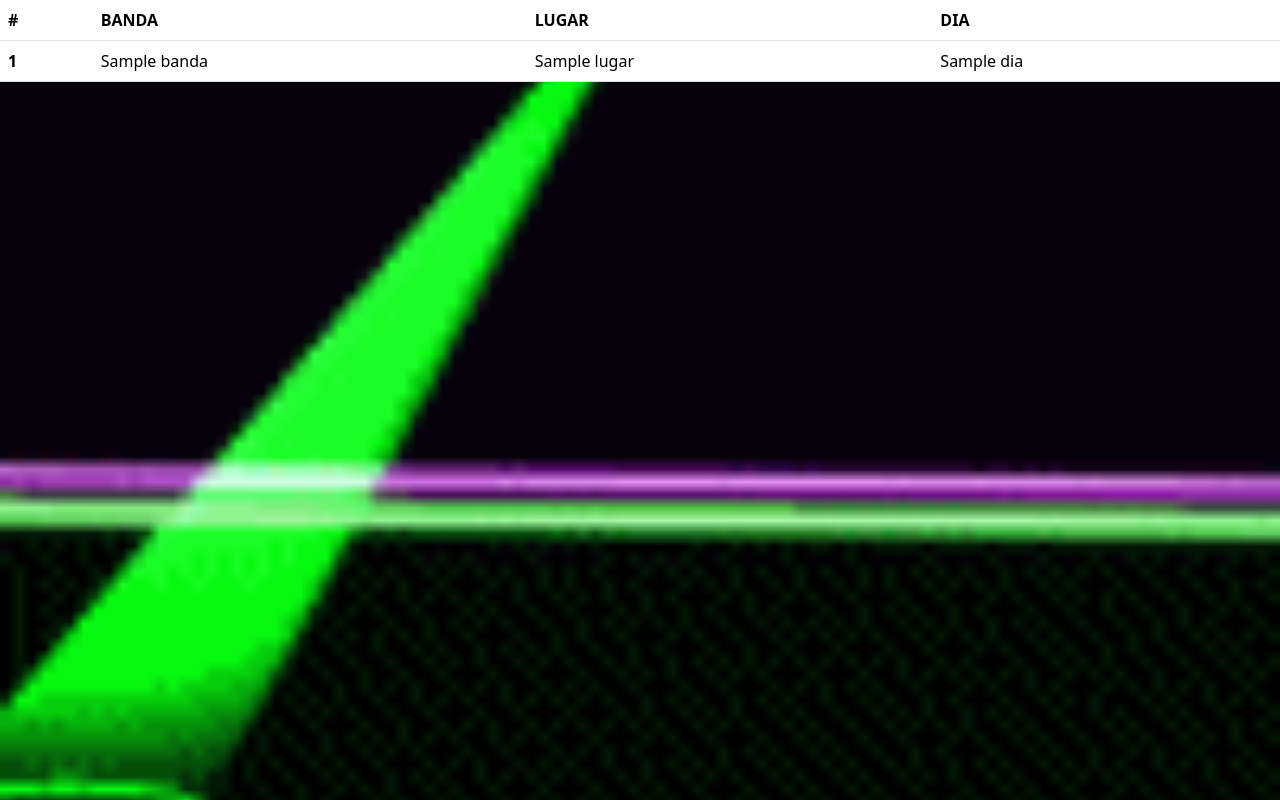
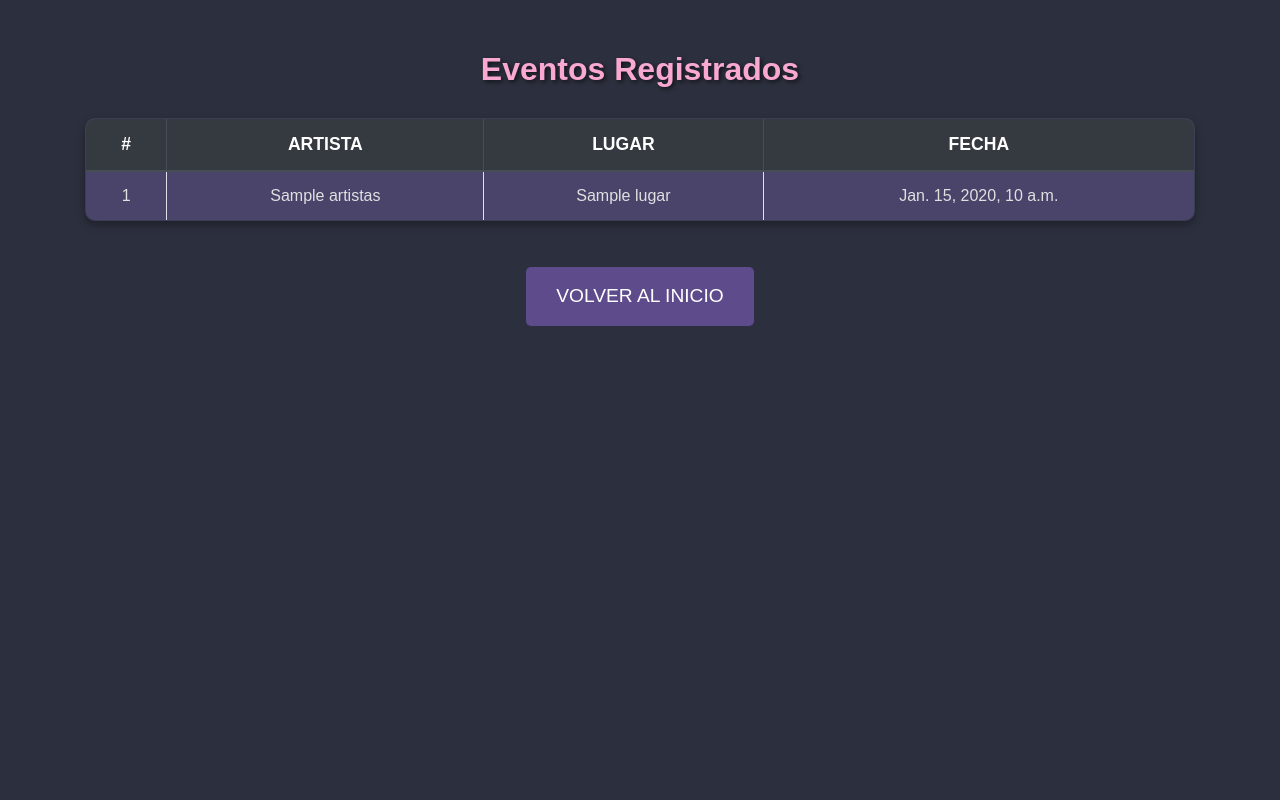
Before and after one commit to AleRuiz27/barWEBDos, a Django app: template Bar-Web/bandas/templates/def.html in a window 1280 px wide. Run offline with Django 5.2, Linux system fonts and the light colour scheme; the template is opened without the code that fills it: most values are stand-ins (such as "Sample title", 1, 10 or a date in 2020); some libraries are stand-ins or nearby versions.

Commit message:
Add files via upload

```diff
--- a/Bar-Web/bandas/forms.py
+++ b/Bar-Web/bandas/forms.py
@@ -1,9 +1,9 @@
 from django import forms
-from .models import conciertos
+from .models import bandas_conciertos
 
 class cargaConciertos(forms.ModelForm):
     class Meta:
-        model = conciertos
+        model = bandas_conciertos
         fields = ["ARTISTAS", "LUGAR", "FECHA"]
         widgets ={
             'FECHA': forms.DateInput(attrs={'type': 'date'}),
--- a/Bar-Web/bandas/models.py
+++ b/Bar-Web/bandas/models.py
@@ -2,9 +2,11 @@ from django.db import models
 
 # Create your models here.
 class conciertos(models.Model):
-    ARTISTAS = models.CharField(max_length=100)
+    ARTISTAS = models.CharField(max_length=100,primary_key=True)
     LUGAR = models.CharField(max_length=100)
     FECHA = models.DateField()
+    class Meta:
+        db_table = 'bandas_conciertos'
     def __str__(self):
         return self.ARTISTAS
 
--- a/Bar-Web/bandas/templates/def.html
+++ b/Bar-Web/bandas/templates/def.html
@@ -1,100 +1,150 @@
 <!DOCTYPE html>
+<html lang="es">
+<head>
+    <meta charset="UTF-8">
+    <meta name="viewport" content="width=device-width, initial-scale=1.0">
+    <title>Eventos Registrados</title>
+    <!-- Enlace a Bootstrap para el diseño de la tabla -->
+    <link href="https://cdn.jsdelivr.net/npm/bootstrap@4.5.2/dist/css/bootstrap.min.css" rel="stylesheet">
+    <style>
+        /* Fondo oscuro y fuente clara */
+        body {
+            background-color: #2c2f3d; /* Fondo oscuro */
+            color: #e0e0e0; /* Texto en gris claro para contrastar */
+            font-family: 'Arial', sans-serif;
+        }
 
-<html>
-    <link href="https://cdn.jsdelivr.net/npm/bootstrap@5.3.3/dist/css/bootstrap.min.css" rel="stylesheet" integrity="sha384-QWTKZyjpPEjISv5WaRU9OFeRpok6YctnYmDr5pNlyT2bRjXh0JMhjY6hW+ALEwIH" crossorigin="anonymous">
-    <script src="https://cdn.jsdelivr.net/npm/bootstrap@5.3.3/dist/js/bootstrap.bundle.min.js" integrity="sha384-YvpcrYf0tY3lHB60NNkmXc5s9fDVZLESaAA55NDzOxhy9GkcIdslK1eN7N6jIeHz" crossorigin="anonymous"></script>
+        .container {
+            margin-top: 50px;
+        }
 
-    <table class="table">
-        <thead>
-          <tr>
-            <th scope="col">#</th>
-            <th scope="col">BANDA</th>
-            <th scope="col">LUGAR</th>
-            <th scope="col">DIA</th>
-          </tr>
-        </thead>
-        <tbody>
-          {% for evento in eventos%}
-          <tr>
-            <th scope="row">{{forloop.counter}}</th>
-            <td>{{evento.BANDA}}</td>
-            <td>{{evento.LUGAR}}</td>
-            <td>{{evento.DIA}}</td>
-          </tr>
-          {%endfor%}
+        h2 {
+            color: #f8a8d1; /* Rosa suave para el título */
+            font-weight: 600;
+            text-align: center;
+            margin-bottom: 30px;
+            text-shadow: 2px 2px 4px rgba(0, 0, 0, 0.6); /* Sombra sutil */
+        }
 
-        </tbody>
-      </table>
-      <style>
-        input {
-padding: 10px;
-border: 1px solid #444;
-border-radius: 5px;
-font-size: 16px;
-margin-right: 30px;
-background-color: #1a1a1a;
-color: #eee;
-outline: none;
-box-shadow: 0px 0px 8px rgba(127, 41, 167, 0.3);
-transition: all 0.3s ease;
-}
+        /* Estilos para la tabla */
+        .table {
+            border-radius: 10px;
+            overflow: hidden;
+            box-shadow: 0 4px 8px rgba(0, 0, 0, 0.3); /* Sombra sutil para la tabla */
+            background-color: #3a3f56; /* Fondo oscuro para la tabla */
+        }
 
-input:focus {
-border-color: #676767;
-box-shadow: 0px 0px 12px rgba(255, 7, 127, 0.5);
-}
+        .table th, .table td {
+            text-align: center;
+            padding: 12px;
+        }
 
-button {
-padding: 10px 20px;
-background-color: #160347;
-color: #bce6f7;
-border: none;
-border-radius: 5px;
-cursor: pointer;
-box-shadow: 0px 0px 8px rgba(255, 20, 147, 0.4);
-transition: background-color 0.3s ease, box-shadow 0.3s ease;
-}
+        /* Encabezados de la tabla en color violeta oscuro */
+        .thead-dark {
+            background-color: #5c3d78; /* Violeta oscuro */
+            color: #f4f1f1; /* Texto claro */
+        }
 
-button:hover {
-background-color: #e60073;
-box-shadow: 0px 0px 12px rgba(255, 20, 147, 0.6);
-}
-@keyframes moverFondo {
-0% { background-position: center; }
-100% { background-position: center top; }
-}
-@keyframes balanceoFondo {
-0% { background-position: left center; }
-50% { background-position: right center; }
-100% { background-position: left center; }
-}
-@keyframes moverFondoOlas {
-0% { background-position: center top; }
-50% { background-position: center bottom; }
-100% { background-position: center top; }
-}
+        /* Filas alternadas con fondo suave */
+        .table-striped tbody tr:nth-of-type(odd) {
+            background-color: #4a446b; /* Un tono más oscuro para las filas alternadas */
+        }
 
-body{
+        .table-striped tbody tr:nth-of-type(even) {
+            background-color: #2c2f3d; /* Fondo oscuro para las filas pares */
+        }
 
-display: flex;
-flex-direction: column;
-align-items: center;
-height: 100vh;
+        /* Fila de mensaje cuando no haya eventos */
+        .text-center {
+            color: #f8a8d1; /* Rosa para el mensaje */
+        }
 
-background-image: url('/static/images/WlMN.gif');
-background-size: cover;
-background-position: center;
-background-repeat: no-repeat;
-animation: moverFondo 20s linear infinite;
+        /* Estilo de las celdas */
+        .table td {
+            color: #e0e0e0; /* Color de texto claro */
+        }
 
+        /* Hover sobre las filas para un efecto de resalte */
+        .table-striped tbody tr:hover {
+            background-color: #6e4c99; /* Efecto de hover en color violeta */
+            cursor: pointer;
+            transition: background-color 0.3s ease; /* Transición suave */
+        }
 
+        /* Estilos adicionales */
+        .table th {
+            font-size: 1.1rem; /* Un tamaño de fuente más grande para los encabezados */
+            font-weight: bold;
+        }
 
-}
+        /* Estilos del botón */
+        .btn {
+            background-color: #5e4b8b; /* Violeta oscuro */
+            color: #fff;
+            padding: 15px 30px;
+            font-size: 1.2rem;
+            text-transform: uppercase;
+            border: none;
+            border-radius: 5px;
+            cursor: pointer;
+            transition: background-color 0.3s ease;
+            display: inline-block;
+            margin-top: 30px;
+        }
 
+        .btn:hover {
+            background-color: #d74fa1; /* Rosa claro al pasar el cursor */
+        }
 
-
+        /* Centrado del botón */
+        .button-container {
+            text-align: center;
+        }
 
     </style>
+</head>
+<body>
 
+    <div class="container">
+        <h2>Eventos Registrados</h2>
 
+        <!-- Tabla para mostrar los conciertos -->
+        <table class="table table-striped table-bordered">
+            <thead class="thead-dark">
+                <tr>
+                    <th>#</th>
+                    <th>ARTISTA</th>
+                    <th>LUGAR</th>
+                    <th>FECHA</th>
+                </tr>
+            </thead>
+            <tbody>
+                {% for evento in eventos %}
+                <tr>
+                    <td>{{ forloop.counter }}</td>
+                    <td>{{ evento.ARTISTAS }}</td>
+                    <td>{{ evento.LUGAR }}</td>
+                    <td>{{ evento.FECHA }}</td>
+                </tr>
+                {% empty %}
+                <tr>
+                    <td colspan="4" class="text-center">No hay eventos registrados.</td>
+                </tr>
+                {% endfor %}
+            </tbody>
+        </table>
+
+        <!-- Botón centrado -->
+        <div class="button-container">
+            <a href="/" class="btn">Volver al inicio</a>
+        </div>
+
+    </div>
+
+    <!-- Agregamos los scripts de Bootstrap -->
+    <script src="https://code.jquery.com/jquery-3.5.1.slim.min.js"></script>
+    <script src="https://cdn.jsdelivr.net/npm/@popperjs/core@2.5.2/dist/umd/popper.min.js"></script>
+    <script src="https://cdn.jsdelivr.net/npm/bootstrap@4.5.2/dist/js/bootstrap.min.js"></script>
+
+</body>
 </html>
--- a/Bar-Web/bandas/templates/formularioDeCarga.html
+++ b/Bar-Web/bandas/templates/formularioDeCarga.html
@@ -45,6 +45,12 @@
             </ul>
           </form>
 
+    <div class="button-container">
+      <a href="/" class="back-button">
+          Volver al Inicio
+      </a>
+  </div>
+
 
 
 
--- a/Bar-Web/bandas/templates/index.html
+++ b/Bar-Web/bandas/templates/index.html
@@ -6,7 +6,7 @@
     {%endblock%}
     {%block contenido%}
     <li class="boton">
-        <div><a href="formulario/"> tu Artista</a></div>
+        <div><a href="def/"> tu Artista</a></div>
     </li>
     <li class="boton">
         <div><a href="formularioDeCarga/"> REGISTRATE PARA APARECER</a></div>
--- a/Bar-Web/webar/templates/index.html
+++ b/Bar-Web/webar/templates/index.html
@@ -6,7 +6,7 @@
     {%endblock%}
     {%block contenido%}
     <li class="boton">
-        <div><a href="formulario/"> tu Artista</a></div>
+        <div><a href="def/"> tu Artista</a></div>
     </li>
     <li class="boton">
         <div><a href="formularioDeCarga/"> REGISTRATE PARA APARECER</a></div>
--- a/Bar-Web/webar/urls.py
+++ b/Bar-Web/webar/urls.py
@@ -21,9 +21,9 @@ from bandas.views import ver_eventos, base, formt, RESULT, post_nuevo, finish
 
 urlpatterns = [
     path('admin/',admin.site.urls),
-    #path('', include('apps.webar.urls')),
     path('', base),
-    path('def/', post_nuevo),
+    path('def/', ver_eventos),
+    path('formulario/', ver_eventos),
     path('formularioDeCarga/', formt),
     path('finish/', post_nuevo),
     #path('def/',ver_eventos, name='mostrar evento'),
```
Also changed, not shown: Bar-Web/bandas/static/stylestres.css (+17 -0 lines), Bar-Web/bandas/templates/exito.html (+53 -3 lines), Bar-Web/bandas/templates/header.html (+5 -5 lines), Bar-Web/bandas/views.py (+9 -9 lines).
